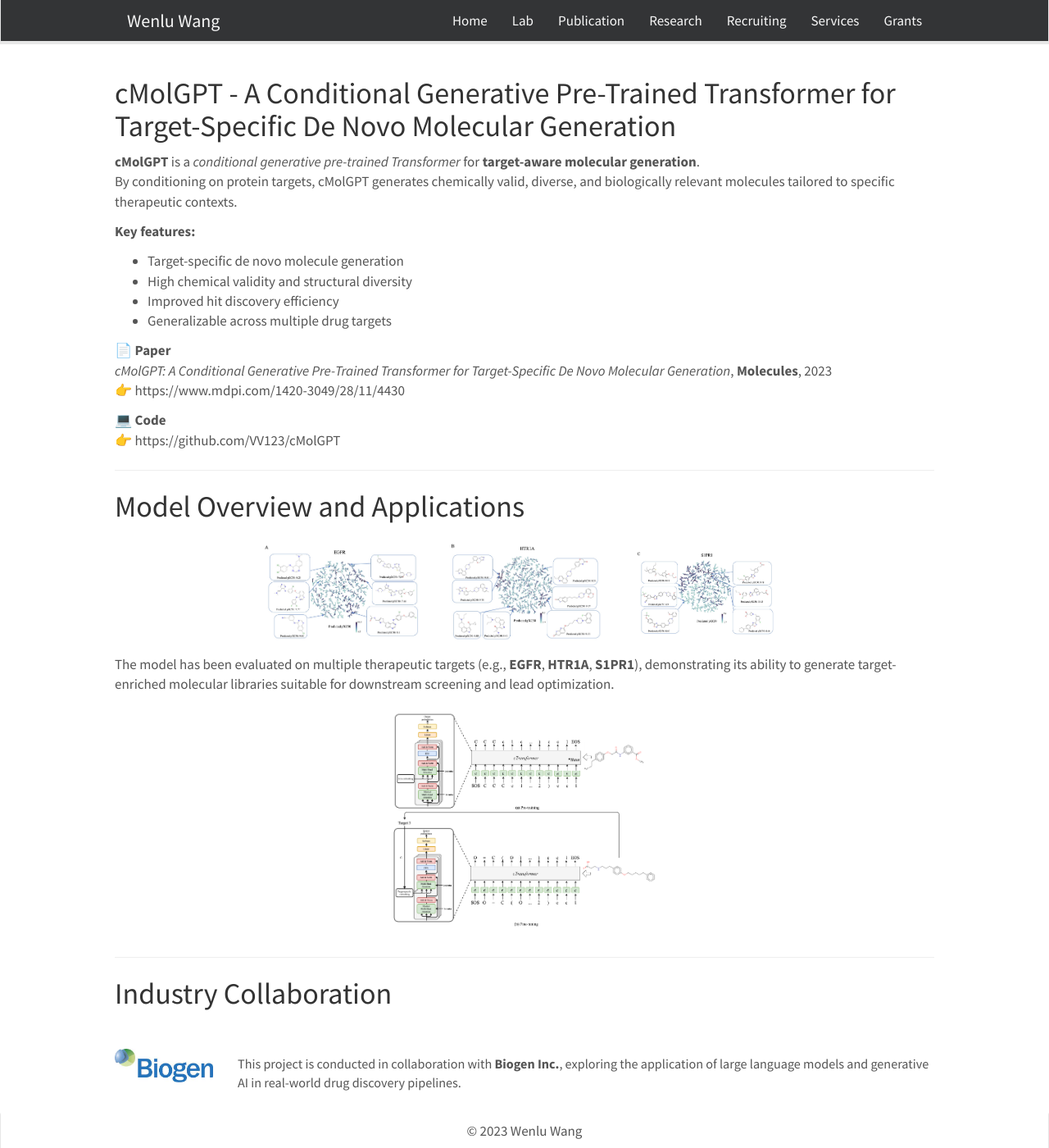
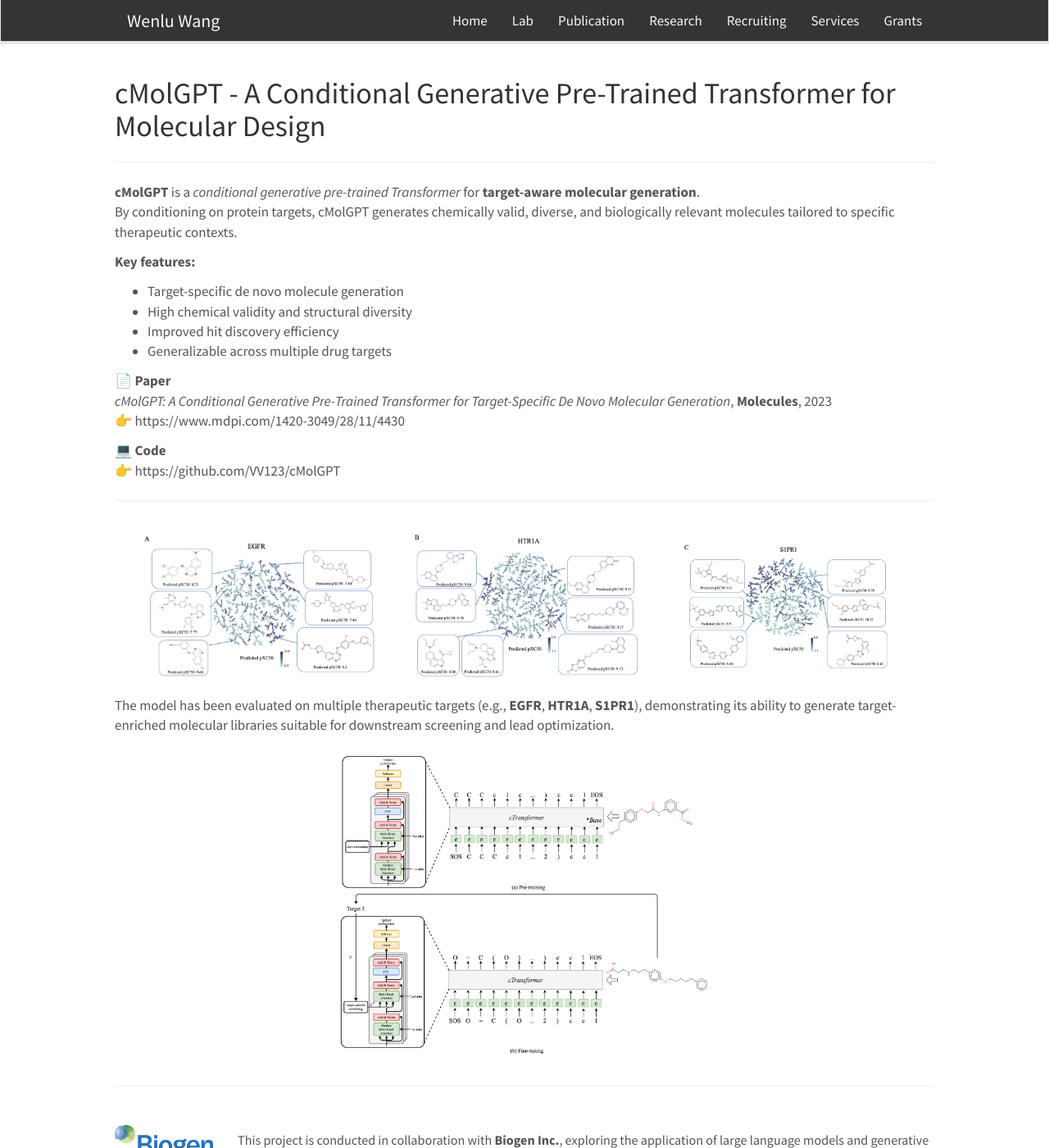
Before and after one commit to WENLU-W/WENLU-W.github.io, a Jekyll site: the page built from docs/_posts/2022-02-01-cmolgpt.md, in a window 1280 px wide and 1400 px high. Shown: the whole window at 82% size. Built offline with Jekyll 4.4.1, drawn with Linux system fonts in a browser that asks for light colours; nearby versions of some CDN libraries.

Commit message:
Update 2022-02-01-cmolgpt.md

```diff
--- a/docs/_posts/2022-02-01-cmolgpt.md
+++ b/docs/_posts/2022-02-01-cmolgpt.md
@@ -5,8 +5,10 @@ date: 2021-09-01
 categories: Project
 ---
 
-## cMolGPT - A Conditional Generative Pre-Trained Transformer for Target-Specific De Novo Molecular Generation
+## cMolGPT - A Conditional Generative Pre-Trained Transformer for Molecular Design
 
+
+---
 
 **cMolGPT** is a *conditional generative pre-trained Transformer* for **target-aware molecular generation**.
 By conditioning on protein targets, cMolGPT generates chemically valid, diverse, and biologically relevant molecules tailored to specific therapeutic contexts.
@@ -27,13 +29,12 @@ By conditioning on protein targets, cMolGPT generates chemically valid, diverse,
 
 ---
 
-## Model Overview and Applications
 
 <center>
 <figure>
-  <img src="{{ site.url }}{{ site.baseurl }}/images/EGFR.png" style="width: 200px; box-shadow: none; margin: 10px;">
-  <img src="{{ site.url }}{{ site.baseurl }}/images/HTR1A.png" style="width: 200px; box-shadow: none; margin: 10px;">
-  <img src="{{ site.url }}{{ site.baseurl }}/images/S1PR1.png" style="width: 200px; box-shadow: none; margin: 10px;">
+  <img src="{{ site.url }}{{ site.baseurl }}/images/EGFR.png" style="width: 300px; box-shadow: none; margin: 10px;">
+  <img src="{{ site.url }}{{ site.baseurl }}/images/HTR1A.png" style="width: 300px; box-shadow: none; margin: 10px;">
+  <img src="{{ site.url }}{{ site.baseurl }}/images/S1PR1.png" style="width: 300px; box-shadow: none; margin: 10px;">
 </figure>
 </center>
 
@@ -41,14 +42,13 @@ The model has been evaluated on multiple therapeutic targets (e.g., **EGFR**, **
 
 <center>
 <figure>
-  <img src="{{ site.url }}{{ site.baseurl }}/images/drugdiscovery.png" style="width: 320px; box-shadow: none; margin: 10px;">
+  <img src="{{ site.url }}{{ site.baseurl }}/images/drugdiscovery.png" style="width: 450px; box-shadow: none; margin: 10px;">
 </figure>
 </center>
 
 
 ---
 
-## Industry Collaboration
 
 <div style="
   display: flex;
```
